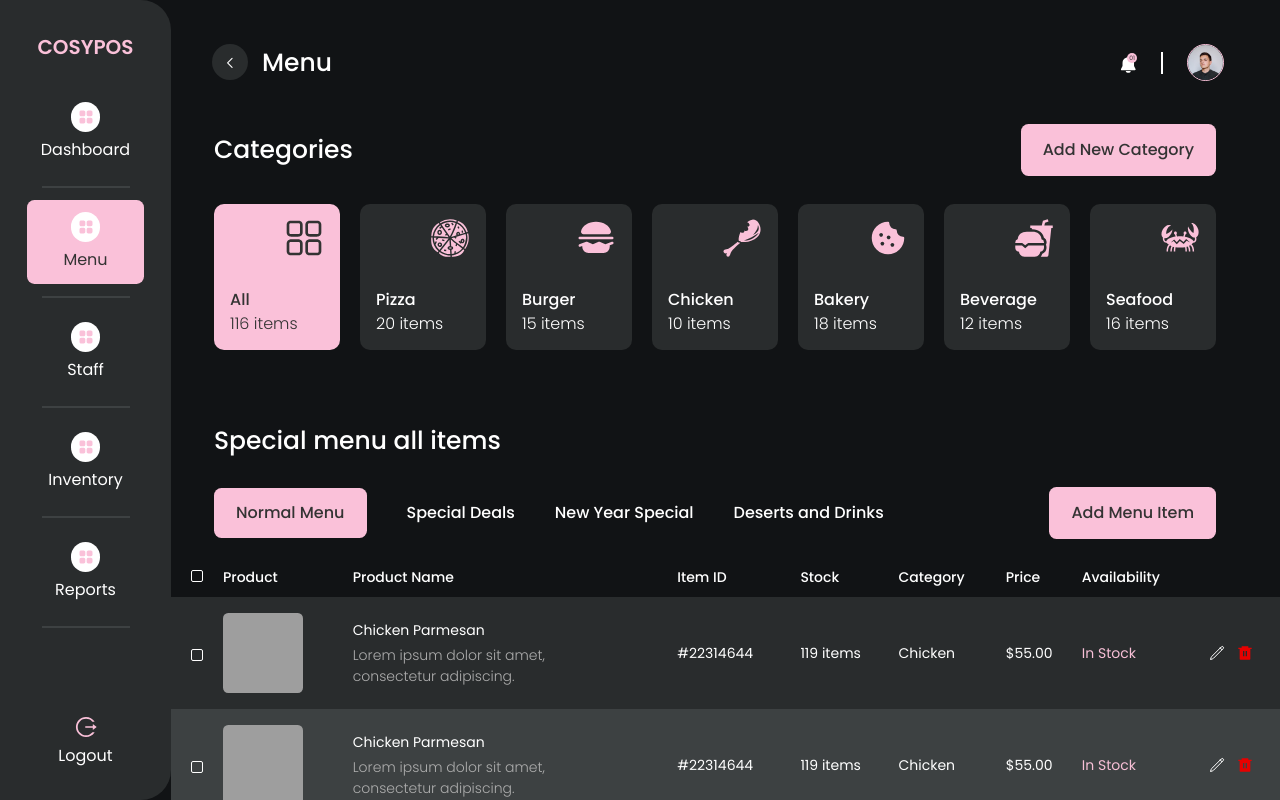
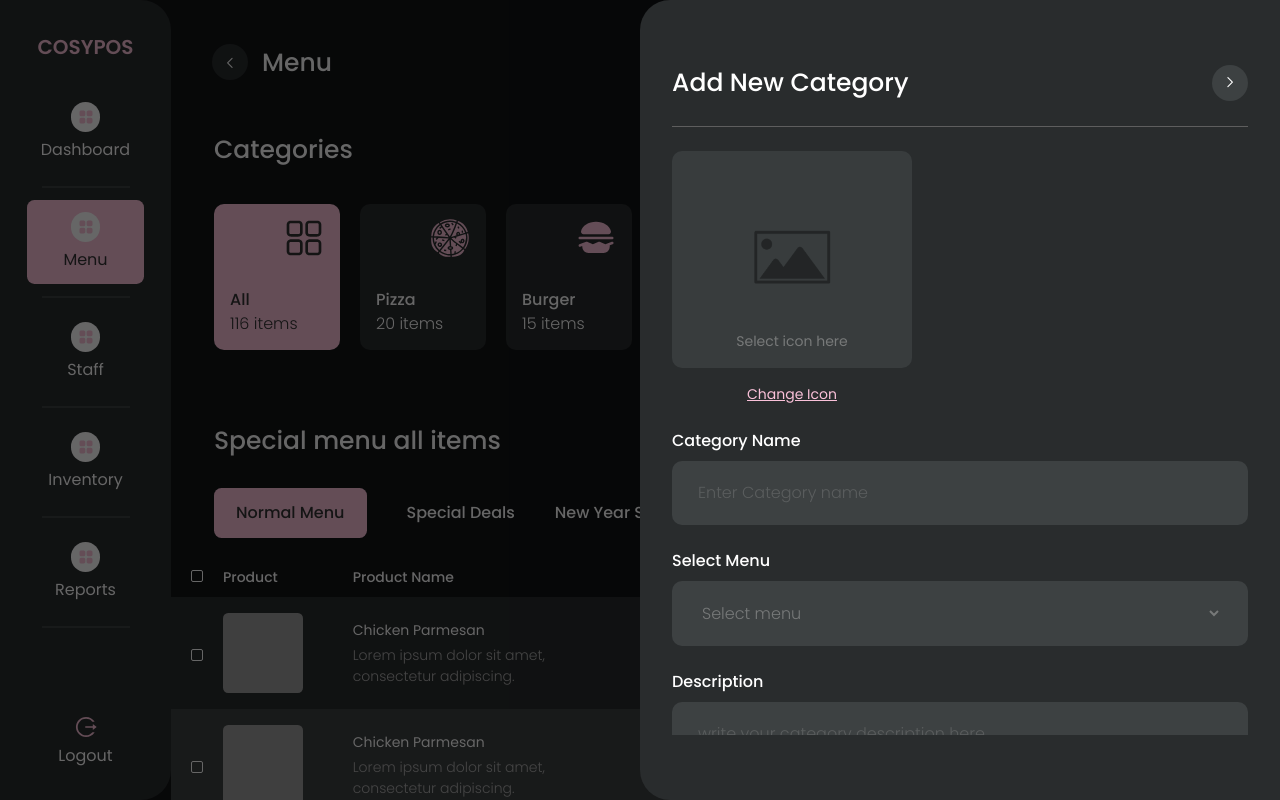
Before and after one commit to Abdul-Rehman636/COSYPOS, a React (Vite) app: page /menu in a window 1280 px wide. Both pictures are taken after a click on the button "Add New Category". Shown: the top 800 px of the page. Built offline with nearby package versions, Linux system fonts and the light colour scheme; grey boxes are pictures that could not be loaded.

Commit message:
Developed add new category modal.

```diff
--- a/src/components/menu/AllMenu.jsx
+++ b/src/components/menu/AllMenu.jsx
@@ -1,6 +1,6 @@
 import MenuData from "../../assets/data/AllMenu.json";
 
-const AllMenu = ({ activeTab, setActiveTab, setShowModal }) => {
+const AllMenu = ({ activeTab, setActiveTab }) => {
   return (
     <div className="lg:w-[94%] sm:w-[90%] w-[95%] lg:mx-0 sm:mx-auto max-[640px]:ml-auto font-poppins lg:mt-[4.5rem] mt-14">
       <p className="text-[25px] font-medium text-white">
@@ -24,10 +24,7 @@ const AllMenu = ({ activeTab, setActiveTab, setShowModal }) => {
             );
           })}
         </div>
-        <button
-          className="lg:block hidden text-[16px] font-medium text-[#333333] bg-[#FAC1D9] px-[22px] py-[14px] rounded-[7.5px] cursor-pointer"
-          onClick={() => setShowModal(true)}
-        >
+        <button className="lg:block hidden text-[16px] font-medium text-[#333333] bg-[#FAC1D9] px-[22px] py-[14px] rounded-[7.5px] cursor-pointer">
           Add Menu Item
         </button>
       </div>
--- a/src/components/menu/Categories.jsx
+++ b/src/components/menu/Categories.jsx
@@ -5,14 +5,17 @@ import { GiFullPizza, GiChickenLeg, GiSadCrab } from "react-icons/gi";
 import { IoFastFoodSharp } from "react-icons/io5";
 import { RxDashboard } from "react-icons/rx";
 
-const Categories = () => {
+const Categories = ({ setShowModal }) => {
   const [activeTab, setActiveTab] = useState("All");
 
   return (
     <div className="lg:w-[94%] w-[90%] max-[1024px]:mx-auto font-poppins">
       <div className="flex justify-between items-center">
         <p className="text-[25px] font-medium text-white">Categories</p>
-        <button className="text-[16px] font-medium text-[#333333] py-[14px] px-[22px] bg-[#FAC1D9] rounded-[7.5px] cursor-pointer md:block hidden">
+        <button
+          className="text-[16px] font-medium text-[#333333] py-[14px] px-[22px] bg-[#FAC1D9] rounded-[7.5px] cursor-pointer md:block hidden"
+          onClick={() => setShowModal(true)}
+        >
           Add New Category
         </button>
       </div>
@@ -92,7 +95,10 @@ const Categories = () => {
         })}
       </div>
 
-      <button className="mt-8 mx-auto sm:text-[16px] text-[12px] font-medium text-[#333333] py-[14px] px-[22px] bg-[#FAC1D9] rounded-[7.5px] cursor-pointer md:hidden block">
+      <button
+        className="mt-8 mx-auto sm:text-[16px] text-[12px] font-medium text-[#333333] py-[14px] px-[22px] bg-[#FAC1D9] rounded-[7.5px] cursor-pointer md:hidden block"
+        onClick={() => setShowModal(true)}
+      >
         Add New Category
       </button>
     </div>
--- a/src/components/modals/AddNewCategory.jsx
+++ b/src/components/modals/AddNewCategory.jsx
@@ -4,10 +4,10 @@ import imageCover from "../../assets/images/image-cover.png";
 const AddNewCategory = ({ setShowModal }) => {
   return (
     <div className="w-full min-h-screen h-full lg:bg-[#00000099] flex justify-end font-poppins">
-      <div className="lg:w-[640px] w-full min-h-screen bg-[#292C2D] lg:rounded-tl-[30px] lg:rounded-bl-[30px] pt-16">
+      <div className="lg:w-[640px] w-full min-h-screen bg-[#292C2D] lg:rounded-tl-[30px] lg:rounded-bl-[30px] md:pt-16 pt-12">
         <div className="w-[90%] mx-auto">
-          <div className="flex justify-between items-center border-b border-[#5E5E5E] pb-6">
-            <p className="lg:text-[25px] font-medium text-white">
+          <div className="flex justify-between items-center border-b border-[#5E5E5E] md:pb-6 pb-4">
+            <p className="md:text-[25px] text-[20px] font-medium text-white">
               Add New Category
             </p>
             <span
@@ -17,11 +17,11 @@ const AddNewCategory = ({ setShowModal }) => {
               <img src={RightArrow} alt="RightArrow" className="rotate-180" />
             </span>
           </div>
-          <form action="">
-            <div className="w-[240px] flex flex-col items-center mt-6">
+          <form action="" className="overflow-y-auto h-[76vh] no-scrollbar">
+            <div className="md:w-[240px] w-full flex flex-col items-center mt-6">
               <div className="h-[217px] bg-[#383C3D] rounded-[10px] flex flex-col justify-center items-center">
                 <img src={imageCover} alt="imageCover" />
-                <p className="text-[14px] font-normal text-[#777979] -mt-4">
+                <p className="md:block hidden text-[14px] font-normal text-[#777979] md:-mt-4">
                   Select icon here
                 </p>
               </div>
@@ -32,9 +32,54 @@ const AddNewCategory = ({ setShowModal }) => {
                 Change Icon
               </a>
             </div>
-            <div>
-              <label htmlFor="">Category Name</label>
-              <input type="text" placeholder="Enter Category name" />
+            <div className="flex flex-col mt-6">
+              <label
+                htmlFor="categoryName"
+                className="text-[16px] font-medium text-white"
+              >
+                Category Name
+              </label>
+              <input
+                type="text"
+                placeholder="Enter Category name"
+                className="bg-[#3D4142] text-[16px] font-light text-[#777979] rounded-[10px] md:px-[26px] px-5 py-5 mt-2 focus:outline-none"
+              />
+            </div>
+            <div className="flex flex-col mt-6">
+              <label htmlFor="" className="text-[16px] font-medium text-white">
+                Select Menu
+              </label>
+              <div className="bg-[#3D4142] rounded-[10px] md:px-[26px] px-5 mt-2">
+                <select
+                  name="menu"
+                  className="w-full text-[16px] font-light text-[#777979] py-5 outline-none cursor-pointer"
+                >
+                  <option value="">Select menu</option>
+                </select>
+              </div>
+            </div>
+            <div className="flex flex-col mt-6">
+              <label htmlFor="" className="text-[16px] font-medium text-white">
+                Description
+              </label>
+              <textarea
+                name="description"
+                placeholder="write your category description here"
+                className="min-h-[206px] bg-[#3D4142] text-[16px] font-light text-[#777979] rounded-[10px] md:px-[26px] px-5 py-5 mt-2 outline-none"
+              ></textarea>
+            </div>
+            <div className="flex justify-end mt-9">
+              <div className="flex items-center gap-8">
+                <a
+                  href="#"
+                  className="text-[16px] font-medium text-white underline"
+                >
+                  Cancel
+                </a>
+                <button className="bg-[#FAC1D9] text-[16px] font-medium text-[#333333] px-[50px] py-[20px] rounded-[10px] cursor-pointer">
+                  Save
+                </button>
+              </div>
             </div>
           </form>
         </div>
--- a/src/pages/Menu.jsx
+++ b/src/pages/Menu.jsx
@@ -11,20 +11,13 @@ const Menu = () => {
   return (
     <div className="flex flex-col lg:pt-[42px] md:pt-9 pt-7">
       <div className="lg:pl-[166px] mb-4.5">
-        <Categories />
-        <AllMenu
-          activeTab={activeTab}
-          setActiveTab={setActiveTab}
-          setShowModal={setShowModal}
-        />
+        <Categories setShowModal={setShowModal} />
+        <AllMenu activeTab={activeTab} setActiveTab={setActiveTab} />
       </div>
       <div className="lg:pl-[123px] overflow-x-auto w-full">
         <Table activeTab={activeTab} />
       </div>
-      <button
-        className="lg:hidden block text-[12px] font-medium text-[#333333] font-poppins px-[22px] py-[14px] bg-[#FAC1D9] rounded-[7.5px] my-8 mx-auto"
-        onClick={() => setShowModal(true)}
-      >
+      <button className="lg:hidden block text-[12px] font-medium text-[#333333] font-poppins px-[22px] py-[14px] bg-[#FAC1D9] rounded-[7.5px] my-8 mx-auto">
         Add New items
       </button>
       <div
```
